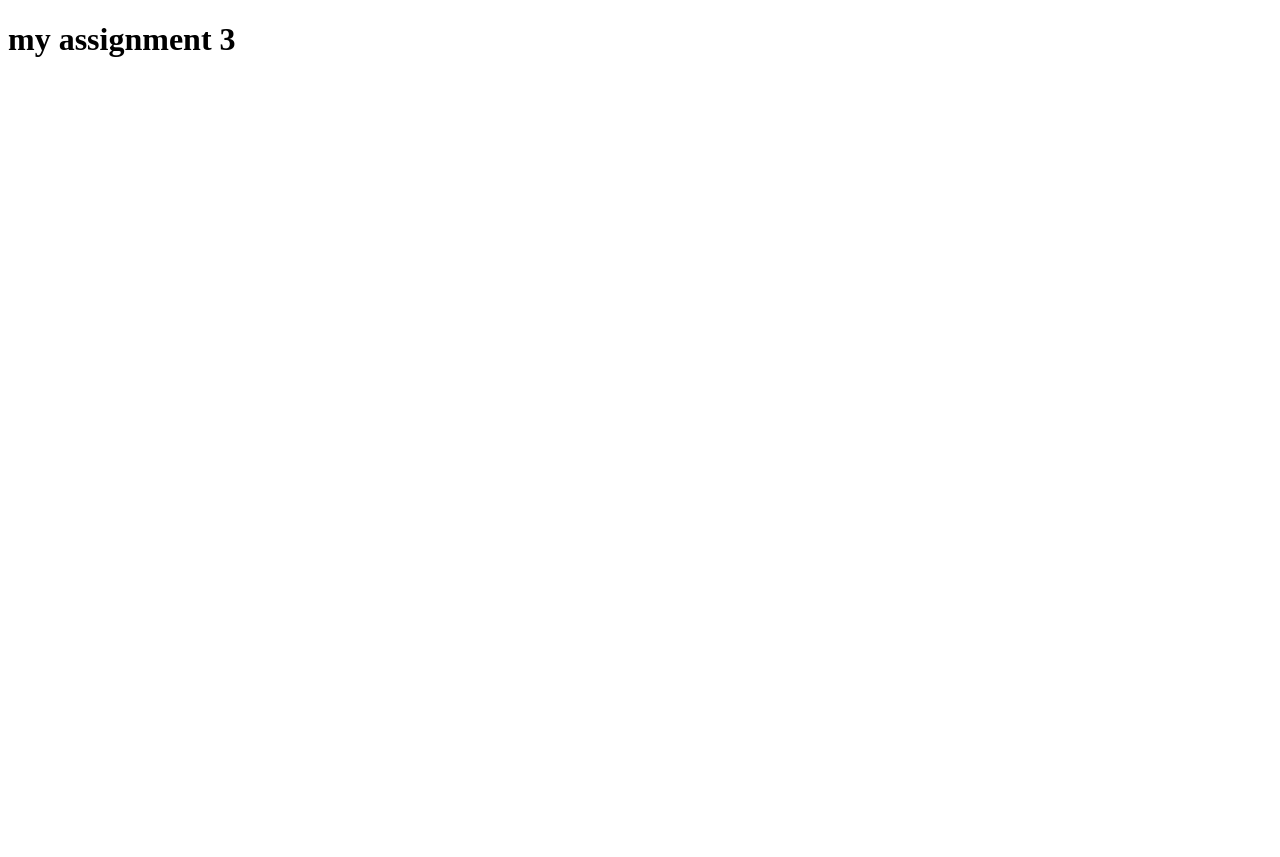
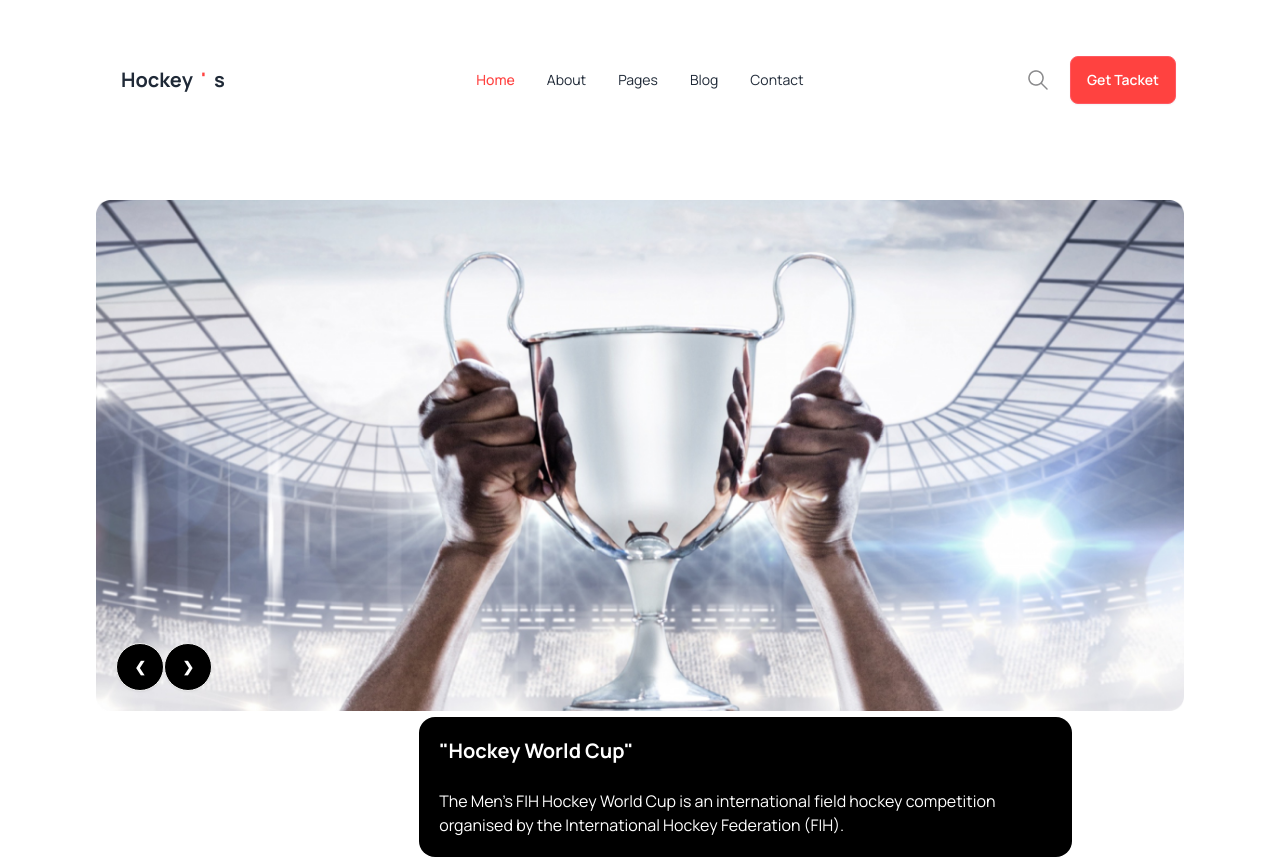
Before and after one commit to bishti12/My-Assignment-3, a plain HTML site: page index.html in a window 1280 px wide. Before the commit the page ends 800 px from the top, so only its background shows below. Drawn offline with nearby package versions, Linux system fonts and the light colour scheme.

Commit message:
navbar ended

```diff
--- a/index.html
+++ b/index.html
@@ -3,17 +3,125 @@
 <head>
     <meta charset="UTF-8">
     <meta name="viewport" content="width=device-width, initial-scale=1.0">
-    <title>My</title>
+    <title>Play Hockey's</title>
+    <!-- tailwind and daisy UI -->
+    <link href="https://cdn.jsdelivr.net/npm/daisyui@4.6.0/dist/full.min.css" rel="stylesheet" type="text/css" />
+    <script src="https://cdn.tailwindcss.com"></script>
+    <!-- tailwind custom color -->
+    <script>
+        tailwind.config = {
+          theme: {
+            extend: {
+              colors: {
+                clifford: '#da373d',
+                'primary-color': '#FF4240',
+              }
+            }
+          }
+        }
+      </script>
+    <!-- font-family -->
+    <link rel="preconnect" href="https://fonts.googleapis.com">
+    <link rel="preconnect" href="https://fonts.gstatic.com" crossorigin>
+    <link href="https://fonts.googleapis.com/css2?family=Manrope:wght@200..800&display=swap" rel="stylesheet">
+    <style>
+        .manrope{
+            font-family: "Manrope", sans-serif;
+        }
+        .color{
+            color: #FF4240;
+;
+        }
+    </style>
 </head>
-<body>
+<body class="manrope">
     <header>
-        <h1>my assignment 3</h1>
+        <nav class="container mx auto p-10 lg:px-24 px-8">
+            <div class="navbar bg-base-100">
+                <div class="navbar-start">
+                  <div class="dropdown">
+                    <div tabindex="0" role="button" class="btn btn-ghost lg:hidden">
+                      <svg xmlns="http://www.w3.org/2000/svg" class="h-5 w-5" fill="none" viewBox="0 0 24 24" stroke="currentColor"><path stroke-linecap="round" stroke-linejoin="round" stroke-width="2" d="M4 6h16M4 12h8m-8 6h16" /></svg>
+                    </div>
+                    <ul tabindex="0" class="menu menu-sm dropdown-content mt-3 z-[1] p-2 shadow bg-base-100 rounded-box w-52">
+                        <li class="color"><a>Home</a></li>
+                        <li><a>About</a></li>
+                        <li><a>Pages</a></li>
+                        <li><a>Blog</a></li>
+                        <li><a>Contact</a></li>
+                    </ul>
+                  </div>
+                  <a class="btn btn-ghost text-xl font-bold">Hockey<span class="color">'</span>s</a>
+                </div>
+                <div class="navbar-center hidden lg:flex">
+                  <ul class="menu menu-horizontal px-1 ">
+                    <li class="color"><a class="font-medium">Home</a></li>
+                    <li><a>About</a></li>
+                    <li><a>Pages</a></li>
+                    <li><a>Blog</a></li>
+                    <li><a>Contact</a></li>
+                  </ul>
+                </div>
+                <div class="navbar-end ">
+                    <div class="nav-icon p-5 hidden lg:flex">
+                        <img src="Images/Frame.png" alt="">
+                    </div>
+                    <div>
+                        <button class="btn btn-error text-white bg-primary-color">Get Tacket</button>
+                    </div>
+                </div>
+              </div>
+        </nav>
+        <section>
+            <div  class="container mx auto p-10 lg:px-24 px-8">
+                <div class="carousel w-full">
+                    <div id="slide1" class="carousel-item relative w-full">
+                      <img src="Images/1.png" class="w-full" />
+                      <div class="absolute flex bottom-0 p-5">
+                        <a href="#slide4" class="btn btn-circle bg-black text-white">❮</a>
+                        <a href="#slide2" class="btn btn-circle bg-black text-white">❯</a>
+                      </div>
+                    </div>
+                    <div id="slide2" class="carousel-item relative w-full">
+                      <img src="Images/1.png" class="w-full" />
+                      <div class="absolute flex bottom-0 p-5">
+                        <a href="#slide1" class="btn btn-circle bg-black text-white">❮</a>
+                        <a href="#slide3" class="btn btn-circle bg-black text-white">❯</a>
+                      </div>
+                    </div>
+                    <div id="slide3" class="carousel-item relative w-full">
+                      <img src="Images/1.png" class="w-full" />
+                      <div class="absolute flex bottom-0 p-5">
+                        <a href="#slide2" class="btn btn-circle bg-black text-white">❮</a>
+                        <a href="#slide4" class="btn btn-circle bg-black text-white">❯</a>
+                      </div>
+                    </div>
+                    <div id="slide4" class="carousel-item relative w-full">
+                      <img src="Images/1.png" class="w-full" />
+                      <div class="absolute flex bottom-0 p-5">
+                        <a href="#slide3" class="btn btn-circle bg-black text-white">❮</a>
+                        <a href="#slide1" class="btn btn-circle bg-black text-white">❯</a>
+                      </div>
+                    </div>
+                </div>
+                <div class="banner-extra absolute relative t-10">
+                    <div class="carousel2 sm:w-full mr-8 lg:w-3/5 right-20 absolute ">
+                        <div class="p-5 bg-black text-white rounded-box">
+                            <h2 class="banner-h text-xl font-bold">"Hockey World Cup" </h2>
+                            <br>
+                            <p>The Men's FIH Hockey World Cup is an international field hockey competition organised by the International Hockey Federation (FIH).</p>
+                        </div>
+                    </div>
+                </div>
+            </div>
+
+        </section>
     </header>
     <main>
 
     </main>
-    <nav>
+    <footer>
 
-    </nav>
+    </footer>
 </body>
 </html>
--- /dev/null
+++ b/tailwind.config.js
@@ -0,0 +1,8 @@
+/** @type {import('tailwindcss').Config} */
+module.exports = {
+    content: ["./src/**/*.{html,js}"],
+    theme: {
+      extend: {},
+    },
+    plugins: [],
+  }
```
Also changed, not shown: Images/Frame (1).png (added), Images/Frame (2).png (added), Images/Frame.png (added).
